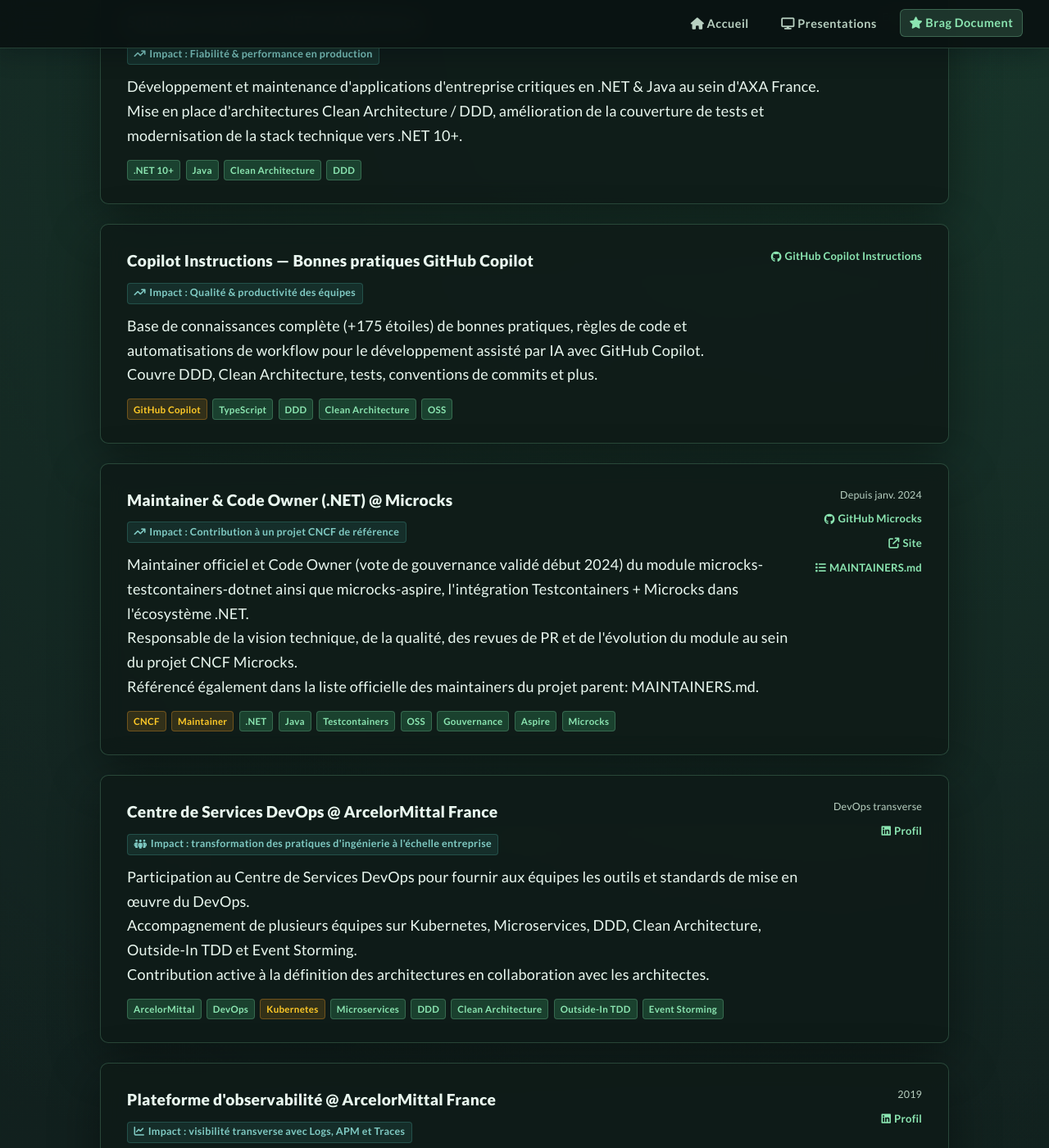
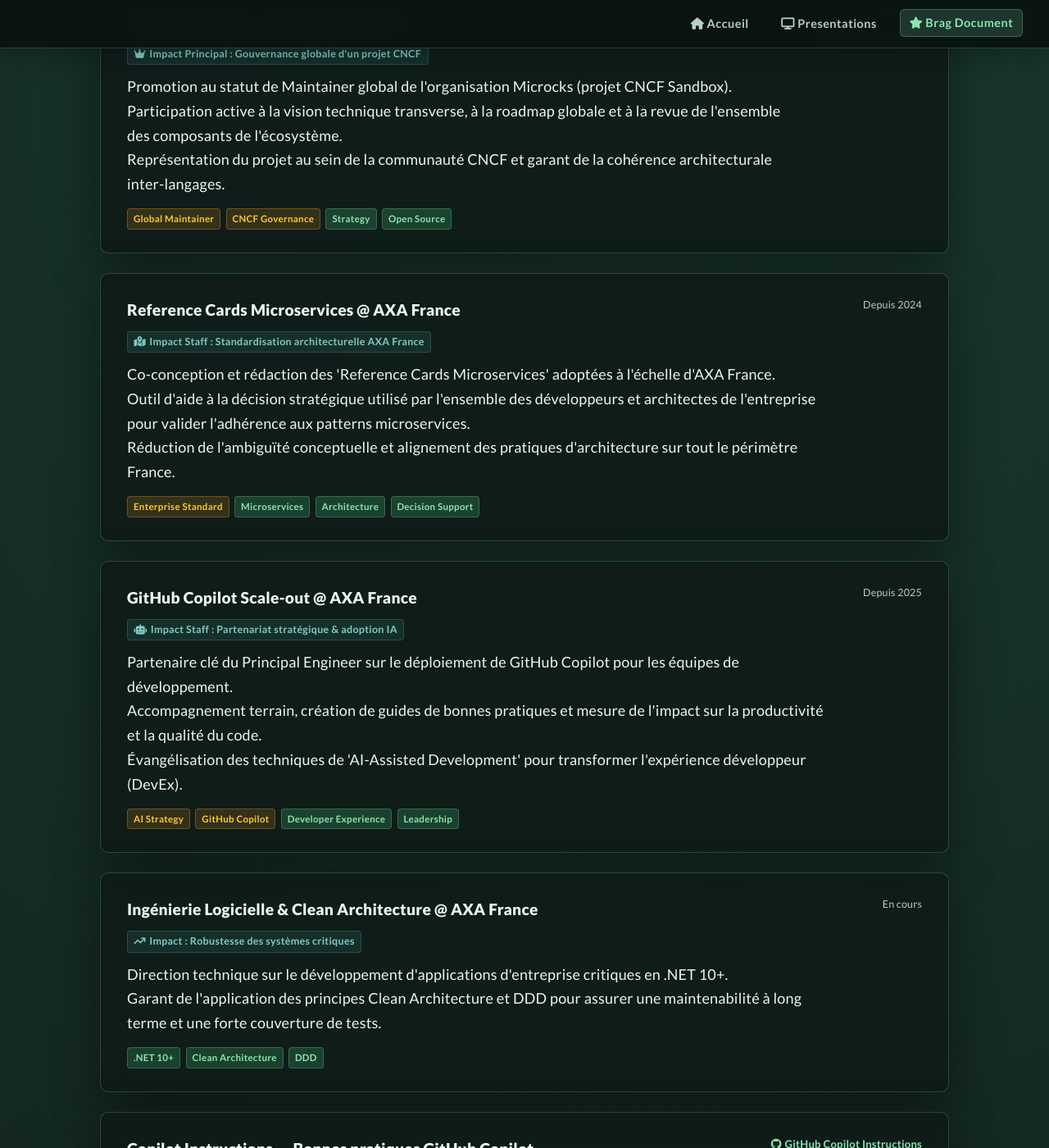
Before and after one commit to SebastienDegodez/SebastienDegodez.github.io, a Jekyll site: the page built from brag.md, in a window 1280 px wide and 1400 px high, scrolled down 641 px. Shown: the whole window at 82% size. Built offline with Jekyll 4.4.1, drawn with Linux system fonts in a browser that asks for light colours; some of the changed text lies outside the part shown.

Commit message:
feat(brag): add Brag Document Specialist agent and update brag.json with new project entries

```diff
--- a/_data/brag.json
+++ b/_data/brag.json
@@ -1,19 +1,87 @@
 {
   "projects": [
     {
-      "title": "Solutions entreprise .NET @ AXA France",
-      "sort_key": 99991231,
+      "title": "Global Maintainer @ Microcks (CNCF)",
+      "sort_key": 99991240,
+      "impact": {
+        "icon": "fa-solid fa-crown",
+        "text": "Impact Principal : Gouvernance globale d'un projet CNCF"
+      },
+      "paragraphs": [
+        "Promotion au statut de Maintainer global de l'organisation Microcks (projet CNCF Sandbox).",
+        "Participation active à la vision technique transverse, à la roadmap globale et à la revue de l'ensemble des composants de l'écosystème.",
+        "Représentation du projet au sein de la communauté CNCF et garant de la cohérence architecturale inter-langages."
+      ],
+      "tags": [
+        { "label": "Global Maintainer", "class": "tag--orange tag" },
+        { "label": "CNCF Governance", "class": "tag--orange tag" },
+        { "label": "Strategy", "class": "tag" },
+        { "label": "Open Source", "class": "tag" }
+      ],
+      "date": "Depuis 2025",
+      "links": [
+        {
+          "url": "https://github.com/microcks/microcks/blob/master/MAINTAINERS.md",
+          "label": "MAINTAINERS.md",
+          "icon": "fa-solid fa-list"
+        }
+      ]
+    },
+    {
+      "title": "Reference Cards Microservices @ AXA France",
+      "sort_key": 99991230,
+      "impact": {
+        "icon": "fa-solid fa-map-location-dot",
+        "text": "Impact Staff : Standardisation architecturelle AXA France"
+      },
+      "paragraphs": [
+        "Co-conception et rédaction des 'Reference Cards Microservices' adoptées à l'échelle d'AXA France.",
+        "Outil d'aide à la décision stratégique utilisé par l'ensemble des développeurs et architectes de l'entreprise pour valider l'adhérence aux patterns microservices.",
+        "Réduction de l'ambiguïté conceptuelle et alignement des pratiques d'architecture sur tout le périmètre France."
+      ],
+      "tags": [
+        { "label": "Enterprise Standard", "class": "tag--orange tag" },
+        { "label": "Microservices", "class": "tag" },
+        { "label": "Architecture", "class": "tag" },
+        { "label": "Decision Support", "class": "tag" }
+      ],
+      "date": "Depuis 2024",
+      "links": []
+    },
+    {
+      "title": "GitHub Copilot Scale-out @ AXA France",
+      "sort_key": 99991220,
+      "impact": {
+        "icon": "fa-solid fa-robot",
+        "text": "Impact Staff : Partenariat stratégique & adoption IA"
+      },
+      "paragraphs": [
+        "Partenaire clé du Principal Engineer sur le déploiement de GitHub Copilot pour les équipes de développement.",
+        "Accompagnement terrain, création de guides de bonnes pratiques et mesure de l'impact sur la productivité et la qualité du code.",
+        "Évangélisation des techniques de 'AI-Assisted Development' pour transformer l'expérience développeur (DevEx)."
+      ],
+      "tags": [
+        { "label": "AI Strategy", "class": "tag--orange tag" },
+        { "label": "GitHub Copilot", "class": "tag--orange tag" },
+        { "label": "Developer Experience", "class": "tag" },
+        { "label": "Leadership", "class": "tag" }
+      ],
+      "date": "Depuis 2025",
+      "links": []
+    },
+    {
+      "title": "Ingénierie Logicielle & Clean Architecture @ AXA France",
+      "sort_key": 99991210,
       "impact": {
         "icon": "fa-solid fa-arrow-trend-up",
-        "text": "Impact : Fiabilité & performance en production"
+        "text": "Impact : Robustesse des systèmes critiques"
       },
       "paragraphs": [
-        "Développement et maintenance d'applications d'entreprise critiques en .NET & Java au sein d'AXA France.",
-        "Mise en place d'architectures Clean Architecture / DDD, amélioration de la couverture de tests et modernisation de la stack technique vers .NET 10+."
+        "Direction technique sur le développement d'applications d'entreprise critiques en .NET 10+.",
+        "Garant de l'application des principes Clean Architecture et DDD pour assurer une maintenabilité à long terme et une forte couverture de tests."
       ],
       "tags": [
         { "label": ".NET 10+", "class": "tag" },
-        { "label": "Java", "class": "tag" },
         { "label": "Clean Architecture", "class": "tag" },
         { "label": "DDD", "class": "tag" }
       ],
@@ -76,75 +144,92 @@
       ]
     },
     {
-      "title": "Centre de Services DevOps @ ArcelorMittal France",
+      "title": "Standard 'Fast-Track' DevOps @ ArcelorMittal France",
+      "sort_key": 20200102,
+      "impact": {
+        "icon": "fa-solid fa-gauge-high",
+        "text": "Impact Staff : Livraison de features en 2 jours (10+ équipes)"
+      },
+      "paragraphs": [
+        "Conception et déploiement d'un standard 'Fast-Track' permettant le passage de l'idée à la production en 2 jours.",
+        "Accompagnement terrain de plus de 10 équipes produit sur les stacks Microservices, Kubernetes et Outside-In TDD."
+      ],
+      "tags": [
+        { "label": "Time-to-Market", "class": "tag--orange tag" },
+        { "label": "DevOps", "class": "tag" },
+        { "label": "Kubernetes", "class": "tag" },
+        { "label": "Outside-In TDD", "class": "tag" }
+      ],
+      "date": "2020-2023",
+      "links": []
+    },
+    {
+      "title": "Gouvernance Architecturelle & Craft @ ArcelorMittal France",
       "sort_key": 20200101,
       "impact": {
-        "icon": "fa-solid fa-people-group",
-        "text": "Impact : transformation des pratiques d'ingénierie à l'échelle entreprise"
+        "icon": "fa-solid fa-shield-halved",
+        "text": "Impact Staff : Standardisation de la maintenabilité (DDD/Clean Arch)"
       },
       "paragraphs": [
-        "Participation au Centre de Services DevOps pour fournir aux équipes les outils et standards de mise en œuvre du DevOps.",
-        "Accompagnement de plusieurs équipes sur Kubernetes, Microservices, DDD, Clean Architecture, Outside-In TDD et Event Storming.",
-        "Contribution active à la définition des architectures en collaboration avec les architectes."
+        "Établissement de la Clean Architecture et du DDD comme pivots de la stratégie logicielle à l'échelle de l'entreprise.",
+        "Réduction drastique de la dette technique sur les systèmes critiques par l'infusion des pratiques de design orienté domaine."
       ],
       "tags": [
-        { "label": "ArcelorMittal", "class": "tag" },
-        { "label": "DevOps", "class": "tag" },
-        { "label": "Kubernetes", "class": "tag--orange tag" },
-        { "label": "Microservices", "class": "tag" },
-        { "label": "DDD", "class": "tag" },
+        { "label": "Governance", "class": "tag--orange tag" },
         { "label": "Clean Architecture", "class": "tag" },
-        { "label": "Outside-In TDD", "class": "tag" },
-        { "label": "Event Storming", "class": "tag" }
+        { "label": "DDD", "class": "tag" }
       ],
-      "date": "DevOps transverse",
+      "date": "2020-2023",
+      "links": []
+    },
+    {
+      "title": "Code Owner: microcks-testcontainers-dotnet",
+      "sort_key": 20240102,
+      "impact": {
+        "icon": "fa-solid fa-code-branch",
+        "text": "Impact Staff : Gouvernance sur un projet CNCF Sandbox"
+      },
+      "paragraphs": [
+        "Code Owner officiel (vote de gouvernance validé) du module d'intégration Testcontainers pour l'écosystème .NET.",
+        "Responsable de la qualité, des revues de PR et de la roadmap technique du module."
+      ],
+      "tags": [
+        { "label": "CNCF", "class": "tag--orange tag" },
+        { "label": "Code Owner", "class": "tag" },
+        { "label": "Testcontainers", "class": "tag" },
+        { "label": "OSS", "class": "tag" }
+      ],
+      "date": "Depuis janv. 2024",
       "links": [
         {
-          "url": "https://www.linkedin.com/in/sebastien-degodez/",
-          "label": "Profil",
-          "icon": "fa-brands fa-linkedin"
+          "url": "https://github.com/microcks/microcks-testcontainers-dotnet",
+          "label": "GitHub",
+          "icon": "fa-brands fa-github"
         }
       ]
     },
     {
-      "title": "Maintainer & Code Owner (.NET) @ Microcks",
+      "title": "microcks-aspire — .NET Aspire Integration",
       "sort_key": 20240101,
       "impact": {
-        "icon": "fa-solid fa-arrow-trend-up",
-        "text": "Impact : Contribution à un projet CNCF de référence"
+        "icon": "fa-solid fa-bolt",
+        "text": "Impact Staff : Innovation sur la DevEx .NET moderne"
       },
       "paragraphs": [
-        "Maintainer officiel et Code Owner (vote de gouvernance validé début 2024) du module microcks-testcontainers-dotnet ainsi que microcks-aspire, l'intégration Testcontainers + Microcks dans l'écosystème .NET.",
-        "Responsable de la vision technique, de la qualité, des revues de PR et de l'évolution du module au sein du projet CNCF Microcks.",
-        "Référencé également dans la liste officielle des maintainers du projet parent: MAINTAINERS.md."
+        "Conception et développement de l'intégration native Microcks pour .NET Aspire.",
+        "Simplification drastique des tests d'API pour les architectures Cloud Native en intégrant le mocking et la validation de contrat directement dans le cycle de vie Aspire."
       ],
       "tags": [
-        { "label": "CNCF", "class": "tag--orange tag" },
-        { "label": "Maintainer", "class": "tag--orange tag" },
-        { "label": ".NET", "class": "tag" },
-        { "label": "Java", "class": "tag" },
-        { "label": "Testcontainers", "class": "tag" },
-        { "label": "OSS", "class": "tag" },
-        { "label": "Gouvernance", "class": "tag" },
-        { "label": "Aspire", "class": "tag" },
-        { "label": "Microcks", "class": "tag" }
+        { "label": ".NET Aspire", "class": "tag--orange tag" },
+        { "label": "DevEx", "class": "tag" },
+        { "label": "Cloud Native", "class": "tag" }
       ],
-      "date": "Depuis janv. 2024",
+      "date": "2024",
       "links": [
         {
-          "url": "https://github.com/microcks/",
-          "label": "GitHub Microcks",
+          "url": "https://github.com/microcks/microcks-aspire",
+          "label": "GitHub",
           "icon": "fa-brands fa-github"
-        },
-        {
-          "url": "https://microcks.io/",
-          "label": "Site",
-          "icon": "fa-solid fa-arrow-up-right-from-square"
-        },
-        {
-          "url": "https://github.com/microcks/microcks/blob/master/MAINTAINERS.md#maintainers",
-          "label": "MAINTAINERS.md",
-          "icon": "fa-solid fa-list"
         }
       ]
     },
@@ -176,6 +261,31 @@
     }
   ],
   "opensource": [
+    {
+      "title": "Global Maintainer — Microcks Organization",
+      "sort_key": 20250101,
+      "impact": {
+        "icon": "fa-solid fa-crown",
+        "text": "Maintainer global (CNCF Sandbox) : décisionnaire transverse"
+      },
+      "paragraphs": [
+        "Un an après avoir rejoint l'aventure en tant que Code Owner, promotion au rang de Maintainer de l'ensemble de l'organisation Microcks.",
+        "Responsable de la validation des évolutions majeures, du mentorat des nouveaux contributeurs et de l'alignement stratégique du projet CNCF."
+      ],
+      "tags": [
+        { "label": "Maintainer", "class": "tag--orange tag" },
+        { "label": "Governance", "class": "tag" },
+        { "label": "CNCF", "class": "tag" }
+      ],
+      "date": "Depuis janv. 2025",
+      "links": [
+        {
+          "url": "https://github.com/microcks/microcks/blob/master/MAINTAINERS.md",
+          "label": "MAINTAINERS.md",
+          "icon": "fa-solid fa-list"
+        }
+      ]
+    },
     {
       "title": "microcks-testcontainers-dotnet — Code Owner",
       "sort_key": 20240101,
@@ -270,17 +380,35 @@
   ],
   "mentoring": [
     {
-      "icon": "fa-solid fa-user-graduate",
-      "title": "Mentoring développeurs juniors & mid",
+      "icon": "fa-solid fa-chalkboard-user",
+      "title": "BBL: Object Calisthenics",
       "paragraphs": [
-        "Accompagnement individuel de développeurs dans leur montée en compétences : revues de code régulières, pair programming, conseils sur la carrière et les bonnes pratiques."
+        "Conception et animation d'un Brown Bag Lunch (BBL) sur les 9 règles de l'Object Calisthenics.",
+        "Objectif : Apporter un levier immédiat de lisibilité et de réduction de dette technique pour l'ensemble des développeurs."
+      ]
+    },
+    {
+      "icon": "fa-solid fa-graduation-cap",
+      "title": "Workshops: Architecture & Event Sourcing",
+      "paragraphs": [
+        "Série de workshops sur la Clean Architecture, le DDD et l'Event Sourcing chez ArcelorMittal.",
+        "Diffusion de patterns de design avancés pour sécuriser la robustesse des systèmes événementiels complexes."
       ]
     },
     {
       "icon": "fa-solid fa-people-arrows",
-      "title": "Animation de groupes de travail techniques",
+      "title": "Mentorat Transverse (Tribu AXA)",
       "paragraphs": [
-        "Animation de groupes de travail et communautés de pratique internes sur les thèmes .NET, DDD, Event Sourcing, Clean Architecture et tests automatisés — partage de ressources, retours d'expérience et veille technologique."
+        "Accompagnement de développeurs au sein de la Tribu AXA France sur les pratiques Craft (TDD, DDD, Clean Architecture).",
+        "Catalyseur de montée en compétences pour favoriser l'autonomie et la qualité logicielle inter-équipes."
+      ]
+    },
+    {
+      "icon": "fa-solid fa-user-tie",
+      "title": "Tech Leadership d'Équipe (AXA)",
+      "paragraphs": [
+        "Rôle de TechLead opérationnel : accompagnement quotidien, revues de code et coaching des membres de mon équipe.",
+        "Instauration d'une culture de responsabilité produit et d'excellence technique (Quality First)."
       ]
     },
     {
```
Also changed, not shown: .agents/brag-specialist.agent.md (added).
